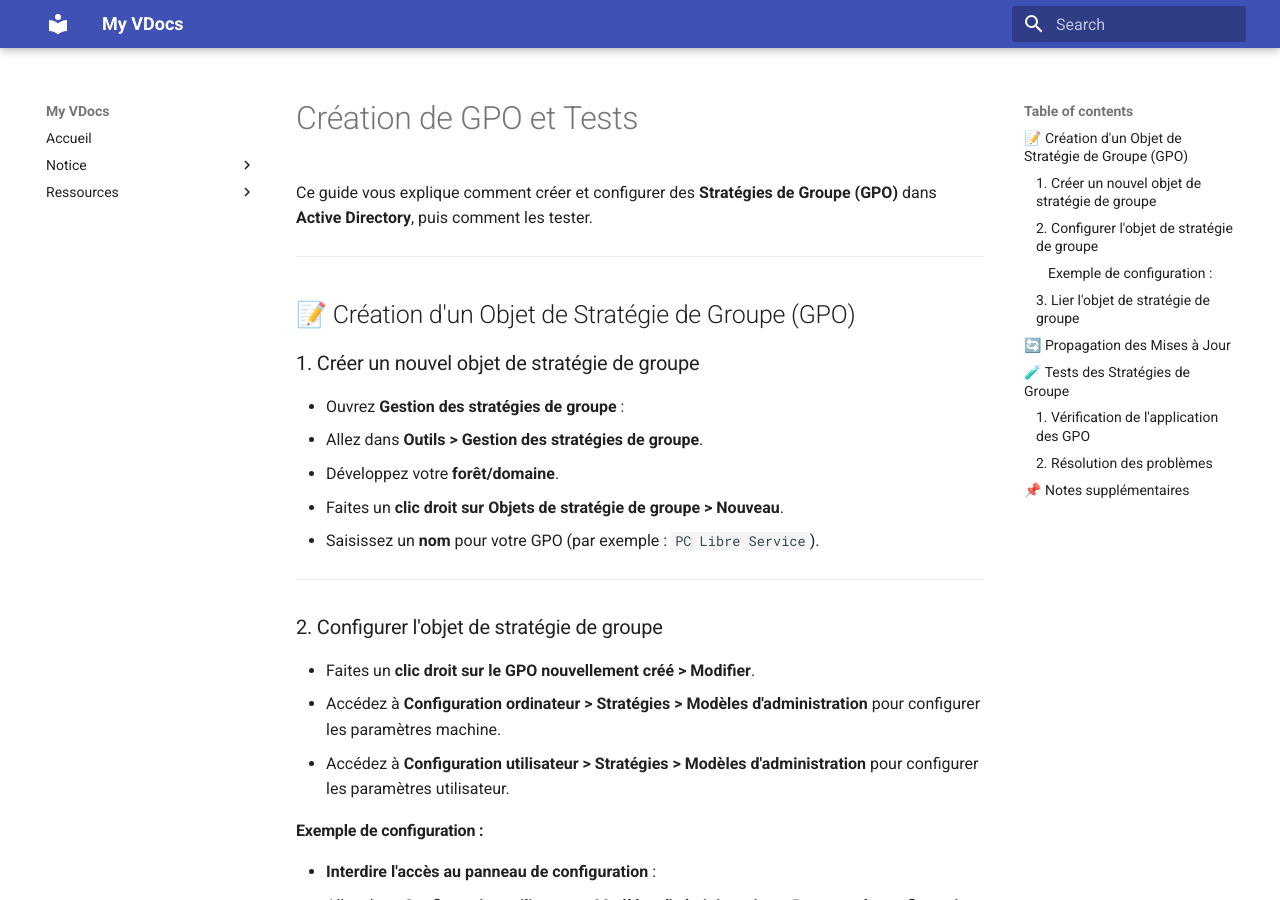
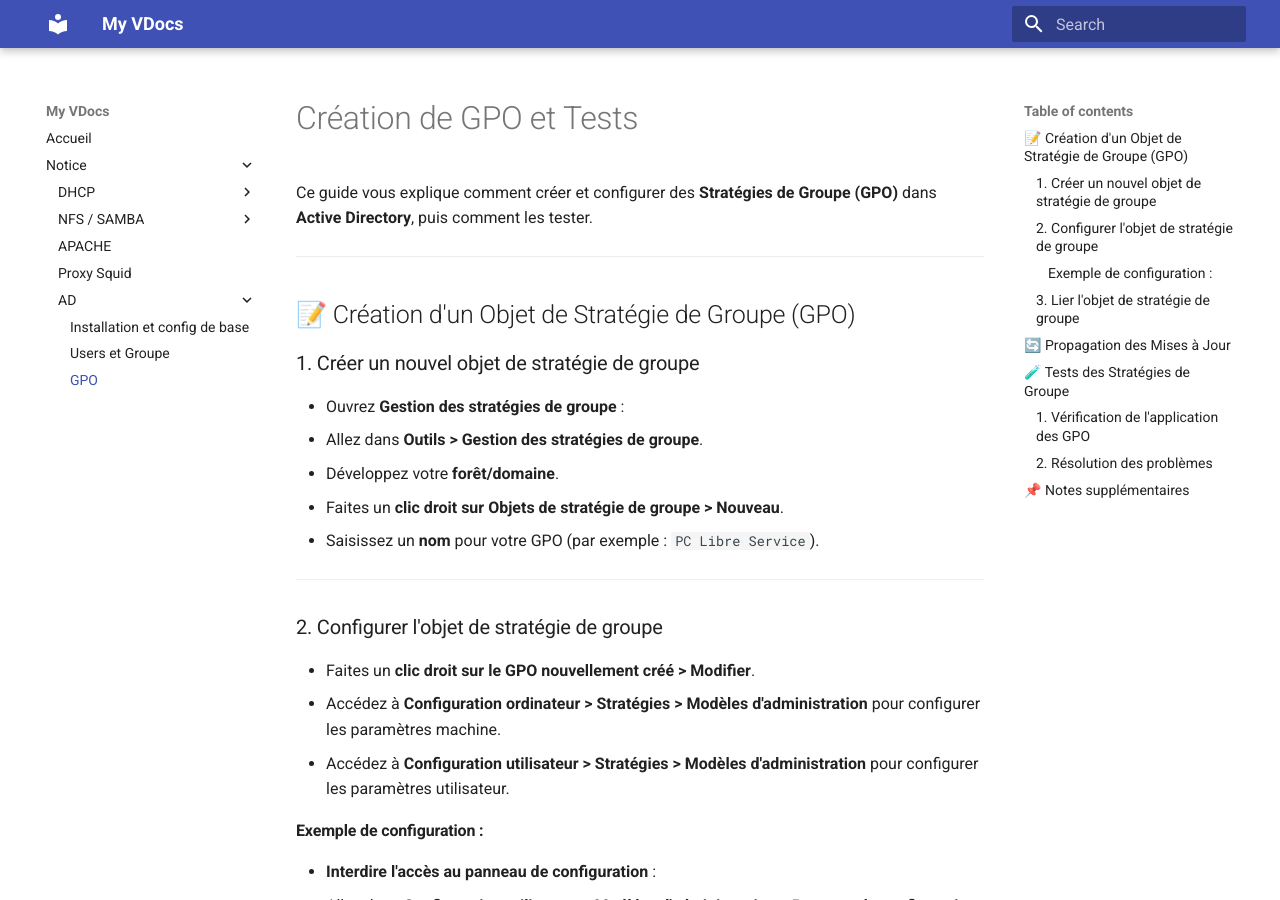
Before and after one commit to LogoViktor/My-VDocs, an MkDocs documentation site: the page built from docs/Notice/Active Directory/AD_GPO.md, in a window 1280 px wide and 900 px high. Built offline with MkDocs 1.6.1 and Material for MkDocs 9.7.7, drawn with Linux system fonts in a browser that asks for light colours; some of the changed lines change nothing that is shown.

Commit message:
correction

```diff
--- a/mkdocs.yml
+++ b/mkdocs.yml
@@ -18,9 +18,6 @@ nav:
       - APACHE : Notice/apache.md
       - Proxy Squid : Notice/proxysquid.md
       - AD :
-          - Installation et config de base : Notice/AD/AD_base.md
-          - Users et Groupe : Notice/AD/AD_users.md
-          - GPO : Notice/AD/AD_GPO.md
-  - Ressources:
-      - FAQ: ressources/faq.md
-      - Contact: ressources/contact.md
+          - Installation et config de base : Notice/Active Directory/AD_base.md
+          - Users et Groupe : Notice/Active Directory/AD_users.md
+          - GPO : Notice/Active Directory/AD_GPO.md
```
Also changed, not shown: docs/Notice/NFS_SAMBA/samba.md (line endings or trailing spaces).
